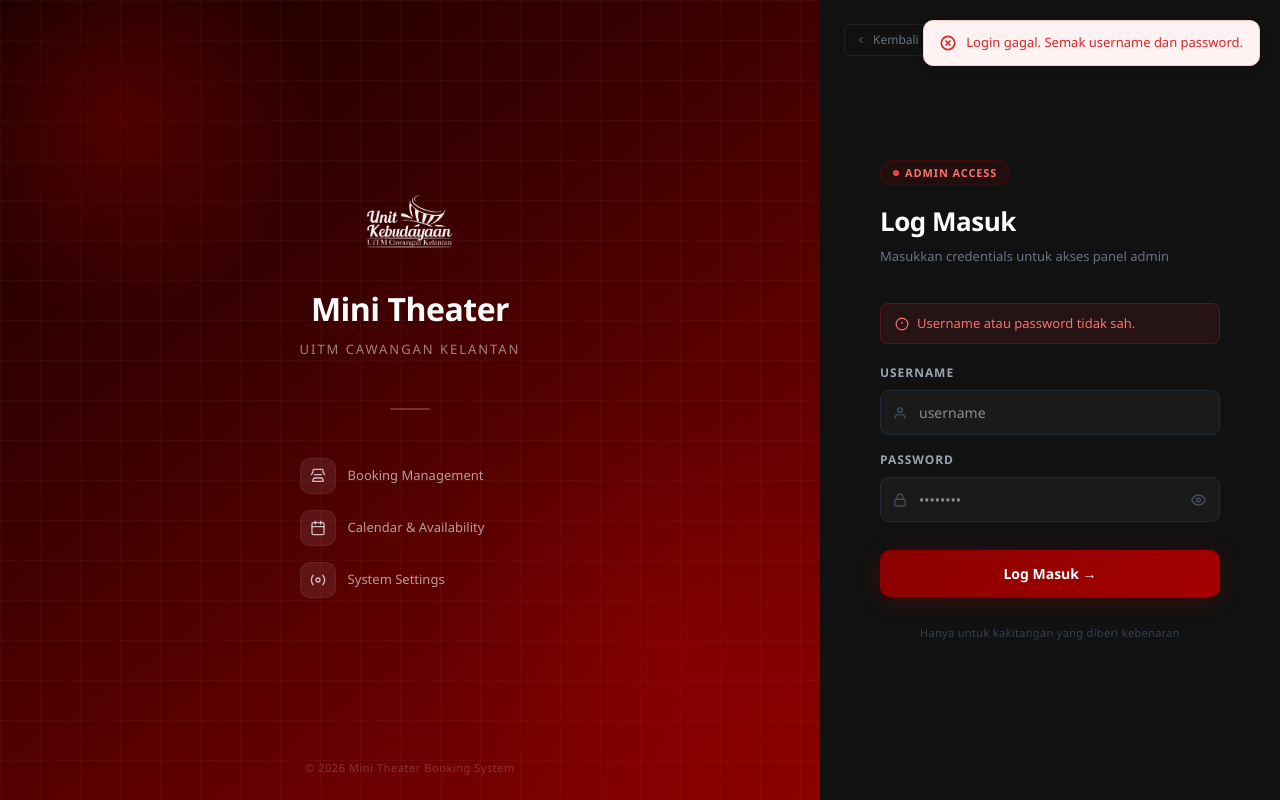
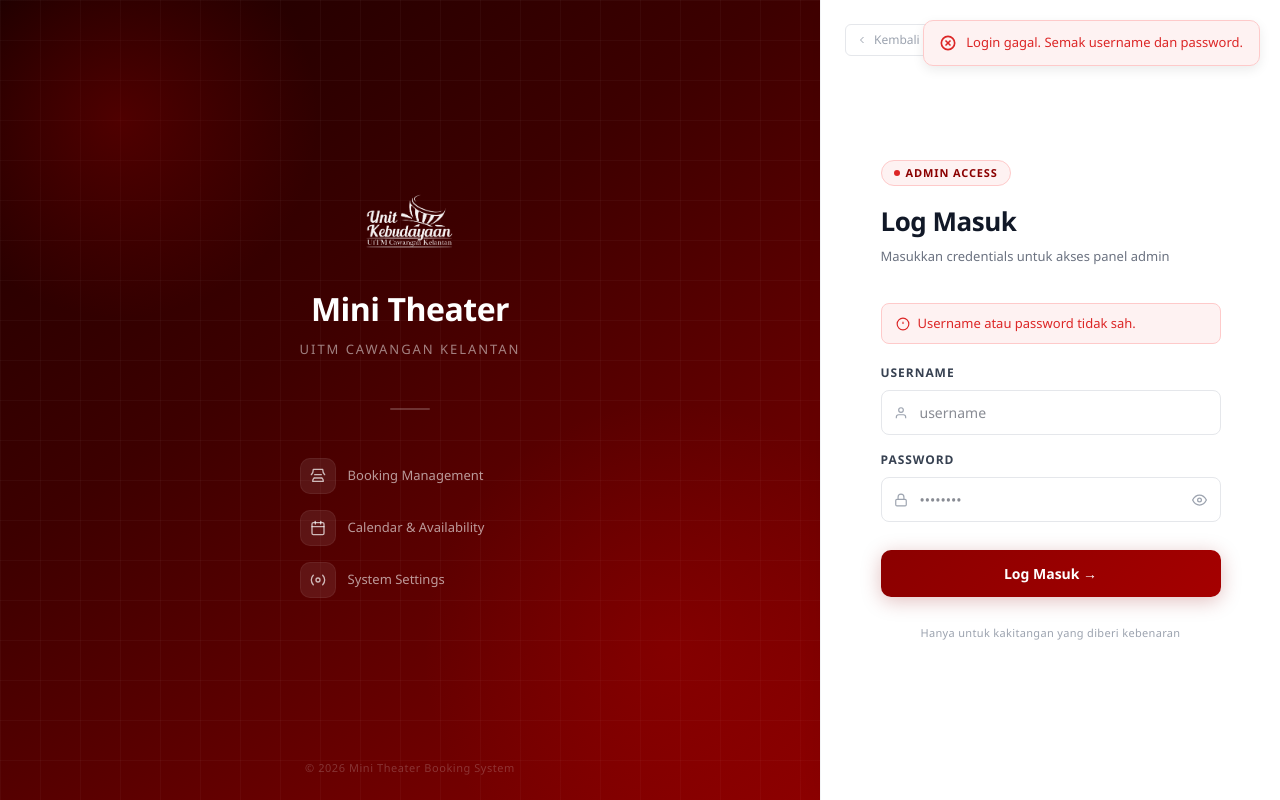
Before and after one commit to Zimo28/mini-theater-booking-system, a Next.js app: page /login in a window 1280 px wide. Both pictures are taken after a click on the button "Log Masuk →". Built offline with nearby package versions, Linux system fonts and the light colour scheme; no server answers.

Commit message:
feat: change admin login page to light mode

```diff
--- a/app/login/page.tsx
+++ b/app/login/page.tsx
@@ -38,10 +38,10 @@
       minHeight: '100vh',
       fontFamily: "'Segoe UI', system-ui, sans-serif",
       display: 'flex',
-      background: '#0a0a0a',
+      background: '#f9fafb',
     }}>
 
-      {/* Left Panel — dekorasi */}
+      {/* Left Panel */}
       <div className="left-panel" style={{
         flex: '1',
         position: 'relative',
@@ -53,10 +53,9 @@
         padding: '60px 48px',
         overflow: 'hidden',
       }}>
-        {/* Grid pattern overlay */}
+        {/* Grid pattern */}
         <div style={{
-          position: 'absolute',
-          inset: 0,
+          position: 'absolute', inset: 0,
           backgroundImage: `
             linear-gradient(rgba(255,255,255,0.03) 1px, transparent 1px),
             linear-gradient(90deg, rgba(255,255,255,0.03) 1px, transparent 1px)
@@ -66,93 +65,64 @@
 
         {/* Glow orbs */}
         <div style={{
-          position: 'absolute',
-          top: '-80px', left: '-80px',
+          position: 'absolute', top: '-80px', left: '-80px',
           width: '400px', height: '400px',
           background: 'radial-gradient(circle, rgba(139,0,0,0.4) 0%, transparent 70%)',
           borderRadius: '50%',
         }} />
         <div style={{
-          position: 'absolute',
-          bottom: '-100px', right: '-100px',
+          position: 'absolute', bottom: '-100px', right: '-100px',
           width: '500px', height: '500px',
           background: 'radial-gradient(circle, rgba(180,0,0,0.25) 0%, transparent 70%)',
           borderRadius: '50%',
         }} />
 
-        {/* Content */}
         <div style={{
-          position: 'relative',
-          textAlign: 'center',
+          position: 'relative', textAlign: 'center',
           opacity: mounted ? 1 : 0,
           transform: mounted ? 'translateY(0)' : 'translateY(20px)',
           transition: 'all 0.7s ease',
         }}>
           <a href="/">
-            <img
-              src="/logo.png"
-              alt="Mini Theater"
-              style={{
-                height: '72px', width: 'auto', objectFit: 'contain',
-                display: 'block', margin: '0 auto 32px',
-                filter: 'brightness(0) invert(1)',
-                opacity: 0.95,
-              }}
-            />
+            <img src="/logo.png" alt="Mini Theater" style={{
+              height: '72px', width: 'auto', objectFit: 'contain',
+              display: 'block', margin: '0 auto 32px',
+              filter: 'brightness(0) invert(1)', opacity: 0.95,
+            }} />
           </a>
 
           <h1 style={{
             fontSize: '32px', fontWeight: '800', color: 'white',
             letterSpacing: '-0.5px', marginBottom: '12px', lineHeight: 1.2,
-          }}>
-            Mini Theater
-          </h1>
+          }}>Mini Theater</h1>
           <p style={{
             fontSize: '13px', color: 'rgba(255,255,255,0.5)',
             fontWeight: '500', letterSpacing: '0.15em',
             textTransform: 'uppercase', marginBottom: '48px',
-          }}>
-            UiTM Cawangan Kelantan
-          </p>
+          }}>UiTM Cawangan Kelantan</p>
 
-          {/* Divider */}
           <div style={{
             width: '40px', height: '2px',
             background: 'rgba(255,255,255,0.2)',
-            margin: '0 auto 48px',
-            borderRadius: '2px',
+            margin: '0 auto 48px', borderRadius: '2px',
           }} />
 
-          {/* Stats / info */}
           {[
             {
-              icon: (
-                <svg width="16" height="16" viewBox="0 0 24 24" fill="none" stroke="rgba(255,255,255,0.7)" strokeWidth="2" strokeLinecap="round" strokeLinejoin="round">
-                  <path d="M2 10s3-3 3-8h14c0 5 3 8 3 8"/><path d="M6 15s-2 2-2 5h16c0-3-2-5-2-5"/><path d="M7 15h10"/><path d="M7 10h10"/>
-                </svg>
-              ),
+              icon: <svg width="16" height="16" viewBox="0 0 24 24" fill="none" stroke="rgba(255,255,255,0.7)" strokeWidth="2" strokeLinecap="round" strokeLinejoin="round"><path d="M2 10s3-3 3-8h14c0 5 3 8 3 8"/><path d="M6 15s-2 2-2 5h16c0-3-2-5-2-5"/><path d="M7 15h10"/><path d="M7 10h10"/></svg>,
               label: 'Booking Management'
             },
             {
-              icon: (
-                <svg width="16" height="16" viewBox="0 0 24 24" fill="none" stroke="rgba(255,255,255,0.7)" strokeWidth="2" strokeLinecap="round" strokeLinejoin="round">
-                  <rect x="3" y="4" width="18" height="18" rx="2" ry="2"/><line x1="16" y1="2" x2="16" y2="6"/><line x1="8" y1="2" x2="8" y2="6"/><line x1="3" y1="10" x2="21" y2="10"/>
-                </svg>
-              ),
+              icon: <svg width="16" height="16" viewBox="0 0 24 24" fill="none" stroke="rgba(255,255,255,0.7)" strokeWidth="2" strokeLinecap="round" strokeLinejoin="round"><rect x="3" y="4" width="18" height="18" rx="2" ry="2"/><line x1="16" y1="2" x2="16" y2="6"/><line x1="8" y1="2" x2="8" y2="6"/><line x1="3" y1="10" x2="21" y2="10"/></svg>,
               label: 'Calendar & Availability'
             },
             {
-              icon: (
-                <svg width="16" height="16" viewBox="0 0 24 24" fill="none" stroke="rgba(255,255,255,0.7)" strokeWidth="2" strokeLinecap="round" strokeLinejoin="round">
-                  <circle cx="12" cy="12" r="3"/><path d="M19.07 4.93a10 10 0 0 1 0 14.14M4.93 4.93a10 10 0 0 0 0 14.14"/>
-                </svg>
-              ),
+              icon: <svg width="16" height="16" viewBox="0 0 24 24" fill="none" stroke="rgba(255,255,255,0.7)" strokeWidth="2" strokeLinecap="round" strokeLinejoin="round"><circle cx="12" cy="12" r="3"/><path d="M19.07 4.93a10 10 0 0 1 0 14.14M4.93 4.93a10 10 0 0 0 0 14.14"/></svg>,
               label: 'System Settings'
             },
           ].map((item, i) => (
             <div key={i} style={{
-              display: 'flex', alignItems: 'center', gap: '12px',
-              marginBottom: '16px',
+              display: 'flex', alignItems: 'center', gap: '12px', marginBottom: '16px',
               opacity: mounted ? 1 : 0,
               transform: mounted ? 'translateX(0)' : 'translateX(-20px)',
               transition: `all 0.6s ease ${0.2 + i * 0.1}s`,
@@ -162,8 +132,7 @@
                 background: 'rgba(255,255,255,0.08)',
                 borderRadius: '10px',
                 display: 'flex', alignItems: 'center', justifyContent: 'center',
-                flexShrink: 0,
-                border: '1px solid rgba(255,255,255,0.06)',
+                flexShrink: 0, border: '1px solid rgba(255,255,255,0.06)',
               }}>{item.icon}</div>
               <span style={{ fontSize: '13px', color: 'rgba(255,255,255,0.6)', fontWeight: '500' }}>
                 {item.label}
@@ -172,47 +141,40 @@
           ))}
         </div>
 
-        {/* Bottom credit */}
         <p style={{
           position: 'absolute', bottom: '24px',
           fontSize: '11px', color: 'rgba(255,255,255,0.2)',
           letterSpacing: '0.05em',
-        }}>
-          © {new Date().getFullYear()} Mini Theater Booking System
-        </p>
+        }}>© {new Date().getFullYear()} Mini Theater Booking System</p>
       </div>
 
-      {/* Right Panel — form */}
+      {/* Right Panel */}
       <div style={{
-        width: '460px',
-        flexShrink: 0,
-        background: '#111111',
-        display: 'flex',
-        flexDirection: 'column',
-        alignItems: 'center',
-        justifyContent: 'center',
-        padding: '48px 40px',
-        position: 'relative',
-      }}
-      className="right-panel"
-      >
+        width: '460px', flexShrink: 0,
+        background: 'white',
+        display: 'flex', flexDirection: 'column',
+        alignItems: 'center', justifyContent: 'center',
+        padding: '48px 40px', position: 'relative',
+        borderLeft: '1px solid #f3f4f6',
+        boxShadow: '-4px 0 24px rgba(0,0,0,0.04)',
+      }} className="right-panel">
+
         {/* Back button */}
         <a href="/" style={{
           position: 'absolute', top: '24px', left: '24px',
           display: 'flex', alignItems: 'center', gap: '6px',
-          fontSize: '12px', color: '#6b7280', textDecoration: 'none',
+          fontSize: '12px', color: '#9ca3af', textDecoration: 'none',
           padding: '6px 10px', borderRadius: '6px',
-          border: '1px solid #1f1f1f',
-          transition: 'all 0.15s',
+          border: '1px solid #e5e7eb', transition: 'all 0.15s',
         }}
           onMouseEnter={(e) => {
-            e.currentTarget.style.color = '#9ca3af'
-            e.currentTarget.style.borderColor = '#374151'
-            e.currentTarget.style.background = '#1a1a1a'
+            e.currentTarget.style.color = '#6b7280'
+            e.currentTarget.style.borderColor = '#d1d5db'
+            e.currentTarget.style.background = '#f9fafb'
           }}
           onMouseLeave={(e) => {
-            e.currentTarget.style.color = '#6b7280'
-            e.currentTarget.style.borderColor = '#1f1f1f'
+            e.currentTarget.style.color = '#9ca3af'
+            e.currentTarget.style.borderColor = '#e5e7eb'
             e.currentTarget.style.background = 'transparent'
           }}
         >
@@ -231,21 +193,18 @@
           <div style={{ marginBottom: '36px' }}>
             <div style={{
               display: 'inline-flex', alignItems: 'center', gap: '6px',
-              background: 'rgba(139,0,0,0.15)', border: '1px solid rgba(139,0,0,0.3)',
+              background: '#fef2f2', border: '1px solid #fecaca',
               borderRadius: '999px', padding: '4px 12px',
-              fontSize: '11px', fontWeight: '600', color: '#f87171',
-              letterSpacing: '0.08em', textTransform: 'uppercase',
-              marginBottom: '16px',
+              fontSize: '11px', fontWeight: '600', color: '#8B0000',
+              letterSpacing: '0.08em', textTransform: 'uppercase', marginBottom: '16px',
             }}>
-              <div style={{ width: '6px', height: '6px', borderRadius: '50%', background: '#ef4444' }} />
+              <div style={{ width: '6px', height: '6px', borderRadius: '50%', background: '#dc2626' }} />
               Admin Access
             </div>
             <h2 style={{
-              fontSize: '26px', fontWeight: '800', color: 'white',
+              fontSize: '26px', fontWeight: '800', color: '#111827',
               letterSpacing: '-0.5px', marginBottom: '6px',
-            }}>
-              Log Masuk
-            </h2>
+            }}>Log Masuk</h2>
             <p style={{ fontSize: '13px', color: '#6b7280' }}>
               Masukkan credentials untuk akses panel admin
             </p>
@@ -253,9 +212,9 @@
 
           {error && (
             <div style={{
-              background: 'rgba(220,38,38,0.1)', border: '1px solid rgba(220,38,38,0.25)',
+              background: '#fef2f2', border: '1px solid #fecaca',
               borderRadius: '8px', padding: '10px 14px', marginBottom: '20px',
-              fontSize: '13px', color: '#f87171',
+              fontSize: '13px', color: '#dc2626',
               display: 'flex', alignItems: 'center', gap: '8px',
             }}>
               <svg width="14" height="14" viewBox="0 0 24 24" fill="none" stroke="currentColor" strokeWidth="2">
@@ -271,11 +230,11 @@
           <div style={{ marginBottom: '16px' }}>
             <label style={{
               display: 'block', fontSize: '12px', fontWeight: '600',
-              color: '#9ca3af', marginBottom: '8px',
+              color: '#374151', marginBottom: '8px',
               textTransform: 'uppercase', letterSpacing: '0.08em',
             }}>Username</label>
             <div style={{ position: 'relative' }}>
-              <svg width="14" height="14" viewBox="0 0 24 24" fill="none" stroke="#4b5563" strokeWidth="2"
+              <svg width="14" height="14" viewBox="0 0 24 24" fill="none" stroke="#9ca3af" strokeWidth="2"
                 style={{ position: 'absolute', left: '13px', top: '50%', transform: 'translateY(-50%)', pointerEvents: 'none' }}>
                 <path d="M20 21v-2a4 4 0 0 0-4-4H8a4 4 0 0 0-4 4v2"/>
                 <circle cx="12" cy="7" r="4"/>
@@ -287,14 +246,14 @@
                 onChange={(e) => setUsername(e.target.value)}
                 onKeyDown={(e) => e.key === 'Enter' && handleSubmit()}
                 style={{
-                  width: '100%', background: '#1a1a1a',
-                  border: '1.5px solid #1f2937', borderRadius: '8px',
+                  width: '100%', background: 'white',
+                  border: '1.5px solid #e5e7eb', borderRadius: '8px',
                   padding: '11px 14px 11px 38px', fontSize: '14px', outline: 'none',
-                  boxSizing: 'border-box', color: 'white',
+                  boxSizing: 'border-box', color: '#111827',
                   transition: 'border-color 0.2s',
                 }}
                 onFocus={(e) => e.target.style.borderColor = '#8B0000'}
-                onBlur={(e) => e.target.style.borderColor = '#1f2937'}
+                onBlur={(e) => e.target.style.borderColor = '#e5e7eb'}
               />
             </div>
           </div>
@@ -303,11 +262,11 @@
           <div style={{ marginBottom: '28px' }}>
             <label style={{
               display: 'block', fontSize: '12px', fontWeight: '600',
-              color: '#9ca3af', marginBottom: '8px',
+              color: '#374151', marginBottom: '8px',
               textTransform: 'uppercase', letterSpacing: '0.08em',
             }}>Password</label>
             <div style={{ position: 'relative' }}>
-              <svg width="14" height="14" viewBox="0 0 24 24" fill="none" stroke="#4b5563" strokeWidth="2"
+              <svg width="14" height="14" viewBox="0 0 24 24" fill="none" stroke="#9ca3af" strokeWidth="2"
                 style={{ position: 'absolute', left: '13px', top: '50%', transform: 'translateY(-50%)', pointerEvents: 'none' }}>
                 <rect x="3" y="11" width="18" height="11" rx="2" ry="2"/>
                 <path d="M7 11V7a5 5 0 0 1 10 0v4"/>
@@ -319,25 +278,25 @@
                 onChange={(e) => setPassword(e.target.value)}
                 onKeyDown={(e) => e.key === 'Enter' && handleSubmit()}
                 style={{
-                  width: '100%', background: '#1a1a1a',
-                  border: '1.5px solid #1f2937', borderRadius: '8px',
+                  width: '100%', background: 'white',
+                  border: '1.5px solid #e5e7eb', borderRadius: '8px',
                   padding: '11px 40px 11px 38px', fontSize: '14px', outline: 'none',
-                  boxSizing: 'border-box', color: 'white',
+                  boxSizing: 'border-box', color: '#111827',
                   transition: 'border-color 0.2s',
                 }}
                 onFocus={(e) => e.target.style.borderColor = '#8B0000'}
-                onBlur={(e) => e.target.style.borderColor = '#1f2937'}
+                onBlur={(e) => e.target.style.borderColor = '#e5e7eb'}
               />
               <button
                 type="button"
                 onClick={() => setShowPassword(!showPassword)}
                 style={{
                   position: 'absolute', right: '12px', top: '50%', transform: 'translateY(-50%)',
-                  background: 'none', border: 'none', cursor: 'pointer', color: '#4b5563', padding: '2px',
+                  background: 'none', border: 'none', cursor: 'pointer', color: '#9ca3af', padding: '2px',
                   transition: 'color 0.15s',
                 }}
-                onMouseEnter={(e) => e.currentTarget.style.color = '#9ca3af'}
-                onMouseLeave={(e) => e.currentTarget.style.color = '#4b5563'}
+                onMouseEnter={(e) => e.currentTarget.style.color = '#6b7280'}
+                onMouseLeave={(e) => e.currentTarget.style.color = '#9ca3af'}
               >
                 {showPassword ? (
                   <svg width="15" height="15" viewBox="0 0 24 24" fill="none" stroke="currentColor" strokeWidth="2">
@@ -360,22 +319,17 @@
             disabled={loading}
             style={{
               width: '100%',
-              background: loading ? '#1f1f1f' : 'linear-gradient(135deg, #8B0000, #a50000)',
-              color: loading ? '#6b7280' : 'white',
-              border: loading ? '1px solid #2d2d2d' : 'none',
-              borderRadius: '10px', padding: '13px',
+              background: loading ? '#f3f4f6' : 'linear-gradient(135deg, #8B0000, #a50000)',
+              color: loading ? '#9ca3af' : 'white',
+              border: 'none', borderRadius: '10px', padding: '13px',
               fontSize: '14px', fontWeight: '700',
               cursor: loading ? 'not-allowed' : 'pointer',
-              boxShadow: loading ? 'none' : '0 4px 20px rgba(139,0,0,0.35)',
+              boxShadow: loading ? 'none' : '0 4px 20px rgba(139,0,0,0.25)',
               display: 'flex', alignItems: 'center', justifyContent: 'center', gap: '8px',
               transition: 'all 0.2s',
             }}
-            onMouseEnter={(e) => {
-              if (!loading) e.currentTarget.style.boxShadow = '0 6px 28px rgba(139,0,0,0.5)'
-            }}
-            onMouseLeave={(e) => {
-              if (!loading) e.currentTarget.style.boxShadow = '0 4px 20px rgba(139,0,0,0.35)'
-            }}
+            onMouseEnter={(e) => { if (!loading) e.currentTarget.style.boxShadow = '0 6px 28px rgba(139,0,0,0.35)' }}
+            onMouseLeave={(e) => { if (!loading) e.currentTarget.style.boxShadow = '0 4px 20px rgba(139,0,0,0.25)' }}
           >
             {loading ? (
               <>
@@ -390,7 +344,7 @@
           </button>
 
           <p style={{
-            textAlign: 'center', fontSize: '11px', color: '#374151',
+            textAlign: 'center', fontSize: '11px', color: '#9ca3af',
             marginTop: '28px', letterSpacing: '0.03em',
           }}>
             Hanya untuk kakitangan yang diberi kebenaran
```
